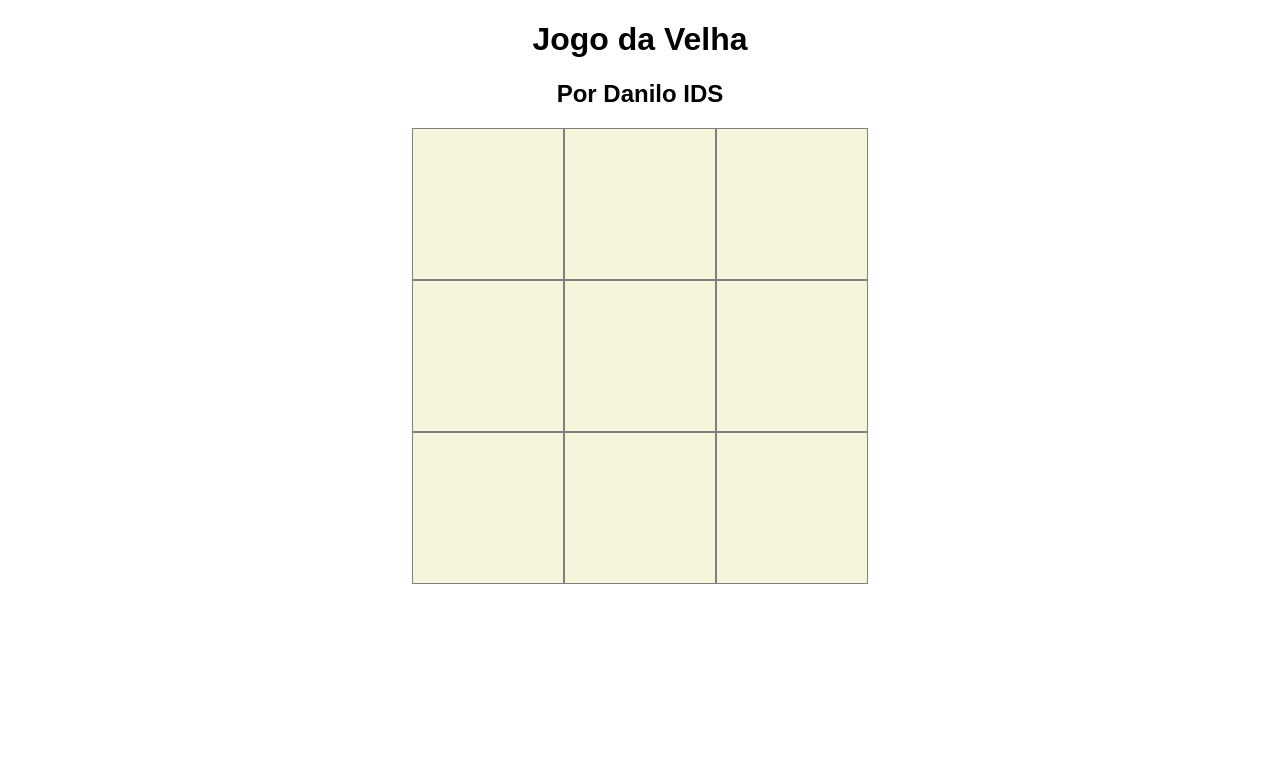
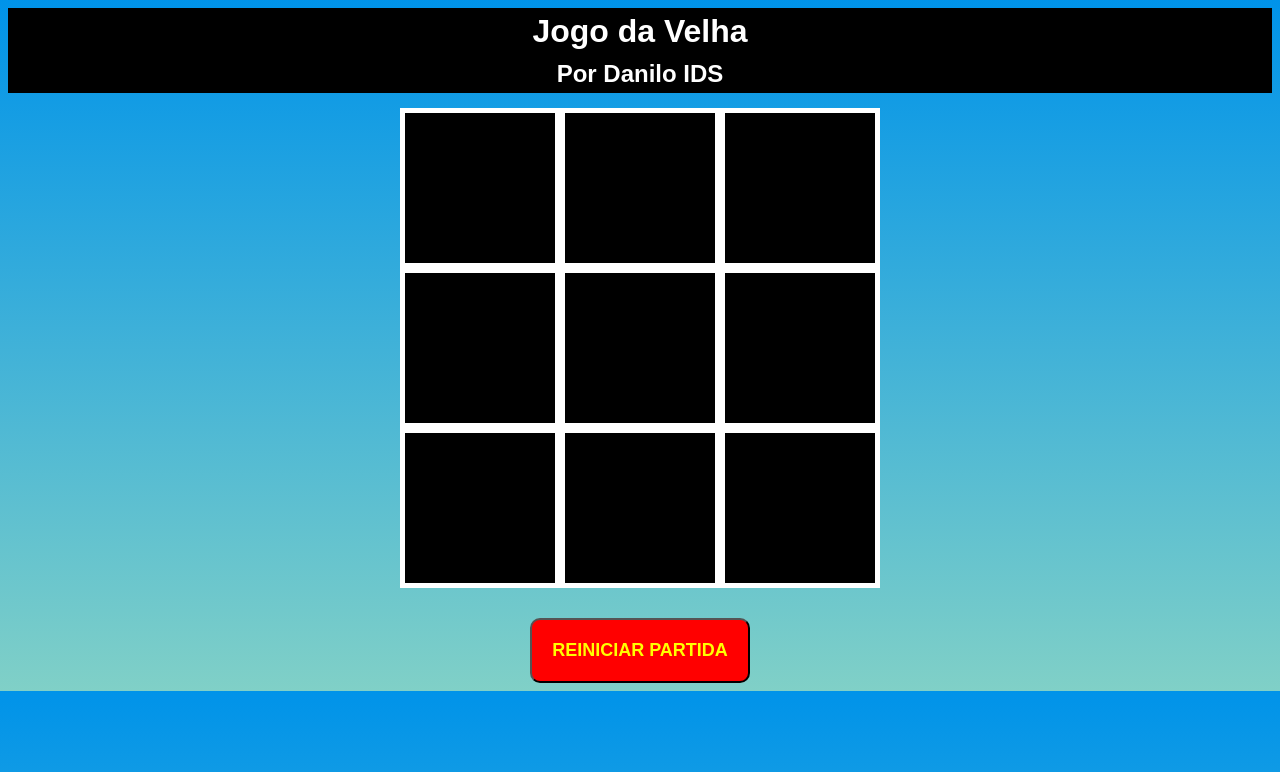
Before and after one commit to DaniloIDS/jogodavelha, a plain HTML site: page index.html in a window 1280 px wide. Drawn offline with Linux system fonts and the light colour scheme.

Commit message:
Project Conclusion

```diff
--- a/css/style.css
+++ b/css/style.css
@@ -1,8 +1,28 @@
+/*Observação em relação ao CSS
+
+Devido o foco no JS (proposta do projeto), o CSS não foi tããooo bem trabalhado assim.
+
+Só pra avisar ;D
+
+*/
+
 body{
   font-family: Arial, Helvetica, sans-serif;
   text-align: center;
+  background-image: linear-gradient(180deg, #0093E9 0%, #80D0C7 100%);
+
 }
 
+h1, h2 {
+  color: white;
+  background-color: black;
+  padding: 05px;
+  margin: 0;
+}
+
+h2{
+  margin-bottom: 15px;
+}
 
 .line-stage{
   display: flex;
@@ -12,8 +32,8 @@ body{
 .square{
   width: 150px;
   height: 150px;
-  background-color: beige;
-  border: 1px solid gray;
+  background-color: rgb(0, 0, 0);
+  border: 5px solid white;
 }
 
 .square:hover{
@@ -31,3 +51,18 @@ body{
   line-height: 150px;
   font-size: 70px;
 }
+
+#reset{
+  margin-top: 30px;
+  background-color: red;
+  color: yellow;
+  padding: 20px;
+  font-weight: bold;
+  border-radius: 10px;
+  font-size: 18px;
+  cursor: pointer;
+}
+
+#reset:hover{
+  transform: scale(1.1);
+}
--- a/index.html
+++ b/index.html
@@ -32,6 +32,8 @@
 
   </div>
 
+  <button type="reset" id="reset" onclick="resetar()">REINICIAR PARTIDA</button>
+
   <script src="scripts/logicaGame.js"></script>
   <script src="scripts/interface.js"></script>
 </body>
--- a/scripts/interface.js
+++ b/scripts/interface.js
@@ -1,4 +1,4 @@
-// Observação: código de estudo, portante vai conter baastante anoteções ;D
+// Observação: código de estudo, portante vai conter baastante anotações e váaarios console.log ;D
 
 //Primeiro verificar se todos os elementos da página foram carregados
 
@@ -16,24 +16,40 @@ document.addEventListener('DOMContentLoaded', ()=>{
 })
 
 function handleClick(element){
+
  let square = element.target
  let position = square.id
+
 
  //Agora eu consigo pegar a posição de cada item que foi clicado e passo essa posição para a regra do jogo, de modo a adicionar essa informação no board.
 
 if(playerMove(position)){
-  setTimeout(()=>{alert('O jogo acabou - vencedor foi o Jogador: ' + playerTime)}, 20)
+  setTimeout(()=>{alert('O jogo acabou - o vencedor foi o Jogador: ' + playerTime)}, 20)
 } // Regra de negócio
+
+
 updatingSquareRender(position) //Renderização da jogada
 
 }
 
 
 function updatingSquareRender(position){
+
   let renderSquare = document.getElementById(position.toString())
-  let sqSymbol = board[position]
-  if (sqSymbol != ''){
+  console.log(renderSquare)
+
+  if (renderSquare === null){return} // Foram 3 horas para entender que precisava dessa linha.
+
+  if (renderSquare.childElementCount < 1){
+
+    let sqSymbol = board[position]
+
+    console.log('board position ' + board[position])
+
+
+    if (sqSymbol != '') {
     renderSquare.innerHTML = `<div class="${sqSymbol}"></div>`
+    }
   }
 }
 
@@ -53,4 +69,19 @@ function updatingSquareRender(position){
 // }
 
 
+function resetar(){
+  console.log("você me clicou")
+  for(let i = 0; i < board.length; i++){
+    board[i] = ""
+    gamerOver = false
+    playerTime = 0
+    let cleanSquares = document.getElementById(i.toString())
+
+    if (cleanSquares.childElementCount > 0){
+    cleanSquares.children[0].remove('div')
+    }
+  }
+}
+
+
 // 💡 NodeList: pode ser vivo ou estático, se trata de coleções dos elementos DOM obtidos.
```
